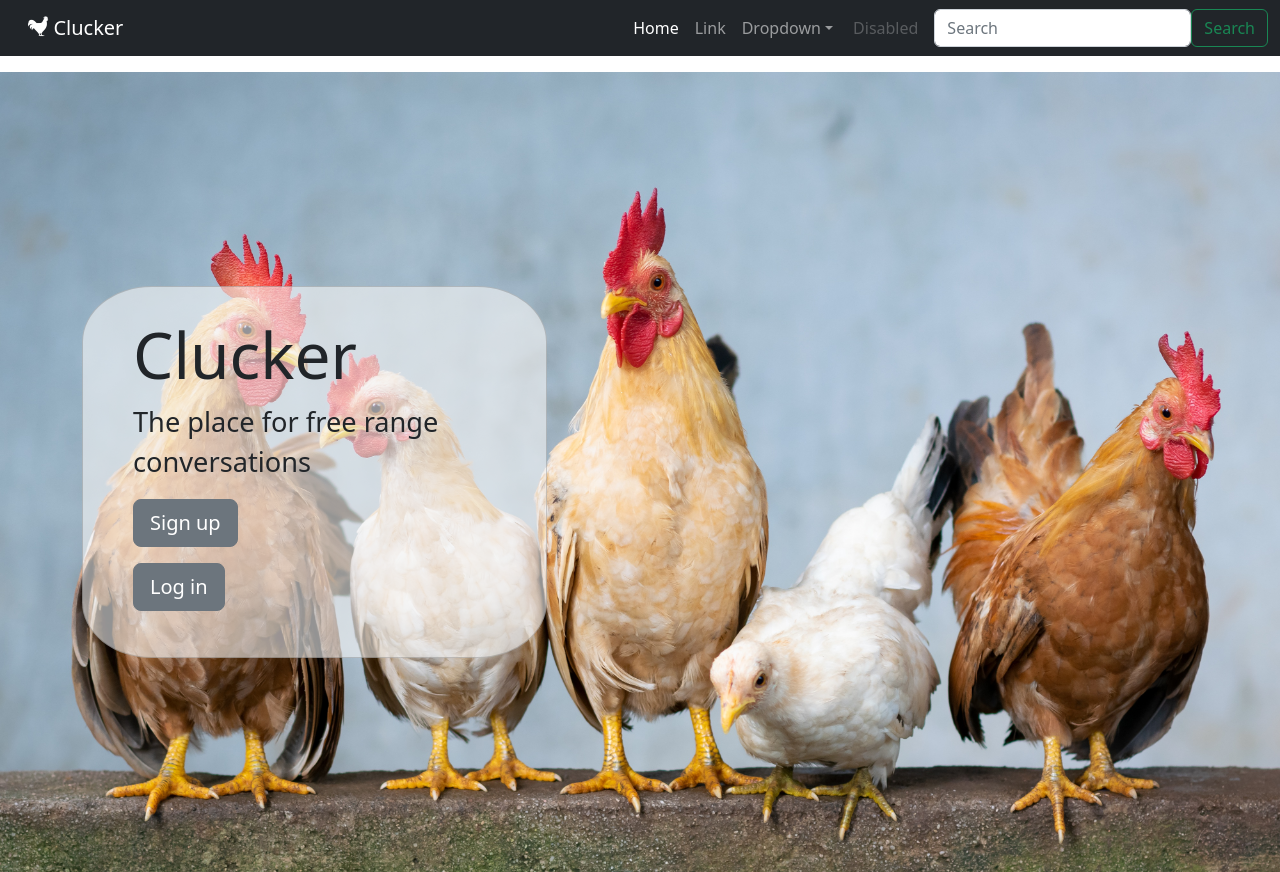
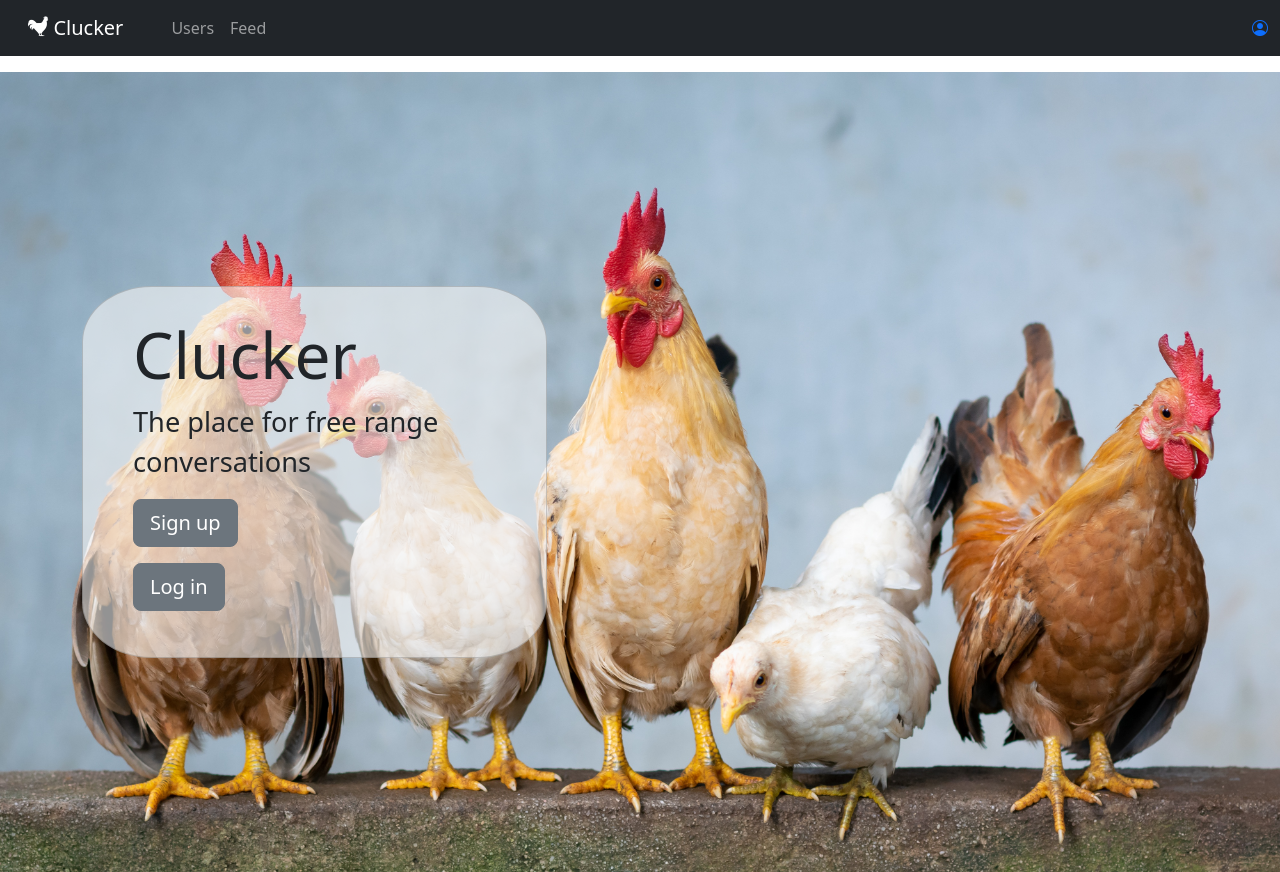
Before and after one commit to AbzTalukdar7/clucker, a Django app: page / in a window 1280 px wide. Run offline with Django 4.2, Linux system fonts and the light colour scheme; some libraries are stand-ins or nearby versions; some web fonts are replaced.

Commit message:
define menu in navbar

```diff
--- a/microblogs/templates/base.html
+++ b/microblogs/templates/base.html
@@ -8,6 +8,7 @@
     <link rel="stylesheet" href="https://cdn.jsdelivr.net/npm/bootstrap@5.2.2/dist/css/bootstrap.rtl.min.css" integrity="sha384-7mQhpDl5nRA5nY9lr8F1st2NbIly/8WqhjTp+0oFxEA/QUuvlbF6M1KXezGBh3Nb" crossorigin="anonymous">
     <link href = "{% static 'custom.css' %}" rel = "stylesheet">
     <link href = "{% static 'chicken_font.css' %}" rel = "stylesheet">
+    <link rel="stylesheet" href="https://cdn.jsdelivr.net/npm/bootstrap-icons@1.10.2/font/bootstrap-icons.css">
     <title>Clucker</title>
   </head>
   <body>
--- a/microblogs/templates/partials/navbar.html
+++ b/microblogs/templates/partials/navbar.html
@@ -5,32 +5,27 @@
       <span class="navbar-toggler-icon"></span>
     </button>
     <div class="collapse navbar-collapse" id="navbarSupportedContent">
-      <ul class="navbar-nav me-auto mb-2 mb-lg-0">
+      <ul class="navbar-nav ms-auto mb-2 mb-lg-0">
         <li class="nav-item">
-          <a class="nav-link active" aria-current="page" href="#">Home</a>
+          <a class="nav-link" href="#">Users</a>
         </li>
         <li class="nav-item">
-          <a class="nav-link" href="#">Link</a>
+          <a class="nav-link" href="{%url 'feed' %}">Feed</a>
         </li>
+      </ul>
+      <ul class="navbar-nav me-auto mb-2 mb-lg-0">
         <li class="nav-item dropdown">
-          <a class="nav-link dropdown-toggle" href="#" role="button" data-bs-toggle="dropdown" aria-expanded="false">
-            Dropdown
+          <a href="#" role="button" data-bs-toggle="dropdown" aria-expanded="false">
+            <span class="bi-person-circle"></span>
           </a>
           <ul class="dropdown-menu">
-            <li><a class="dropdown-item" href="#">Action</a></li>
-            <li><a class="dropdown-item" href="#">Another action</a></li>
+            <li><a class="dropdown-item" href="#">Profile</a></li>
+            <li><a class="dropdown-item" href="#">Help</a></li>
             <li><hr class="dropdown-divider"></li>
-            <li><a class="dropdown-item" href="#">Something else here</a></li>
+            <li><a class="dropdown-item" href="{%url 'log_out' %}">Log out</a></li>
           </ul>
         </li>
-        <li class="nav-item">
-          <a class="nav-link disabled">Disabled</a>
-        </li>
       </ul>
-      <form class="d-flex" role="search">
-        <input class="form-control me-2" type="search" placeholder="Search" aria-label="Search">
-        <button class="btn btn-outline-success" type="submit">Search</button>
-      </form>
     </div>
   </div>
 </nav>
```
